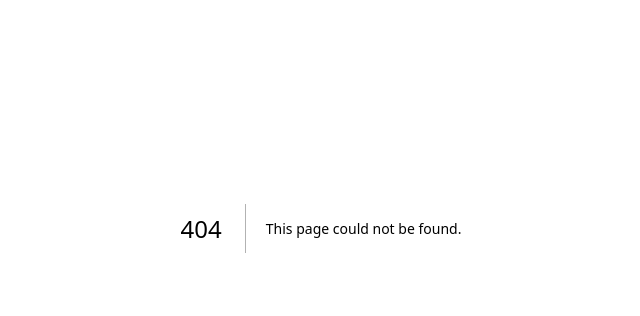
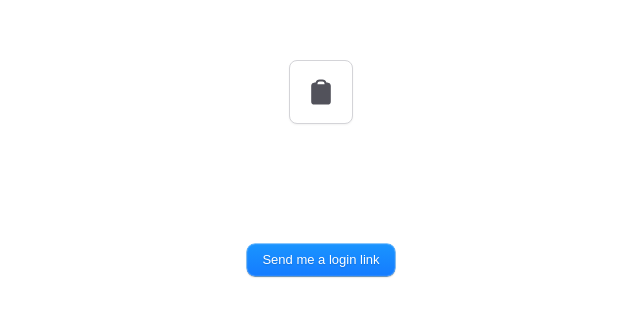
Before and after one commit to parthm-98/play, a Next.js app: page /animations-dev/buttons in a window 1280 px wide. Before the commit this address had no page. Shown: the part 172-488 px from the top of the page, without its empty margins (319-959 px from the left). Built offline with nearby package versions, Linux system fonts and the light colour scheme.

Commit message:
completed the basics

```diff
--- /dev/null
+++ b/app/animations-dev/buttons/components/copy.tsx
@@ -0,0 +1,37 @@
+"use client";
+
+import { CheckCircleIcon, ClipboardIcon } from "@heroicons/react/20/solid";
+import { AnimatePresence, motion } from "motion/react";
+import { useState } from "react";
+
+const buttonCopy = {
+  idle: <ClipboardIcon className="size-7 text-zinc-600" />,
+  check: <CheckCircleIcon className="size-7 text-zinc-600" />,
+};
+
+export default function CopyButton() {
+  const [buttonState, setButtonState] = useState<"idle" | "check">("idle");
+  return (
+    <button
+      className="flex items-center justify-center w-16 h-16 bg-white border border-zinc-300 rounded-lg shadow-sm hover:shadow-md transition-colors"
+      onClick={() => {
+        setButtonState("check");
+
+        setTimeout(() => {
+          setButtonState("idle");
+        }, 1000);
+      }}
+    >
+      <AnimatePresence mode="wait" initial={false}>
+        <motion.span
+          initial={{ opacity: 0, scale: 0 }}
+          animate={{ opacity: 1, scale: 1 }}
+          exit={{ opacity: 0 }}
+          key={buttonState}
+        >
+          {buttonCopy[buttonState]}
+        </motion.span>
+      </AnimatePresence>
+    </button>
+  );
+}
--- /dev/null
+++ b/app/animations-dev/buttons/components/login.tsx
@@ -0,0 +1,50 @@
+"use client";
+
+import { useState } from "react";
+import { Spinner } from "./spinner";
+import "./styles.css";
+import { AnimatePresence, motion } from "motion/react";
+
+const buttonCopy = {
+  idle: "Send me a login link",
+  loading: <Spinner size={16} color="rgba(255, 255, 255, 0.65)" />,
+  success: "Login link sent!",
+};
+
+export default function SmoothButton() {
+  const [buttonState, setButtonState] = useState<
+    "idle" | "loading" | "success"
+  >("idle");
+
+  return (
+    <div className="outer-wrapper">
+      <button
+        className="blue-button"
+        disabled={buttonState !== "idle"}
+        onClick={() => {
+          // This code is just a placeholder
+          setButtonState("loading");
+
+          setTimeout(() => {
+            setButtonState("success");
+          }, 1750);
+
+          setTimeout(() => {
+            setButtonState("idle");
+          }, 3500);
+        }}
+      >
+        <AnimatePresence mode="popLayout">
+          <motion.span
+            initial={{ y: -10, opacity: 0 }}
+            animate={{ y: 0, opacity: 1 }}
+            exit={{ y: 10, opacity: 0 }}
+            key={buttonState}
+          >
+            {buttonCopy[buttonState]}
+          </motion.span>
+        </AnimatePresence>
+      </button>
+    </div>
+  );
+}
--- /dev/null
+++ b/app/animations-dev/buttons/components/spinner.tsx
@@ -0,0 +1,29 @@
+import { clsx } from "clsx";
+import "./styles.css";
+
+const bars = Array(12).fill(0);
+
+type SpinnerProps = {
+  color: string;
+  size?: number;
+};
+
+export function Spinner({ color, size = 20 }: SpinnerProps) {
+  return (
+    <div
+      className="wrapper"
+      style={
+        {
+          "--spinner-size": `${size}px`,
+          "--spinner-color": color,
+        } as React.CSSProperties
+      }
+    >
+      <div className="spinner">
+        {bars.map((_, i) => (
+          <div className="bar" key={`spinner-bar-${i}`} />
+        ))}
+      </div>
+    </div>
+  );
+}
--- /dev/null
+++ b/app/animations-dev/buttons/components/styles.css
@@ -0,0 +1,123 @@
+.blue-button {
+    border-radius: 8px;
+    font-weight: 500;
+    font-size: 13px;
+    height: 32px;
+    width: 148px;
+    overflow: hidden;
+    background: linear-gradient(180deg, #1994ff 0%, #157cff 100%);
+    box-shadow:
+        0px 0px 1px 1px rgba(255, 255, 255, 0.08) inset,
+        0px 1px 1.5px 0px rgba(0, 0, 0, 0.32),
+        0px 0px 0px 0.5px #1a94ff;
+    position: relative;
+}
+
+.blue-button span {
+    display: flex;
+    width: 100%;
+    align-items: center;
+    justify-content: center;
+    color: white;
+    text-shadow: 0px 1px 1.5px rgba(0, 0, 0, 0.16);
+}
+
+.outer-wrapper {
+    display: flex;
+    padding: 120px 40px;
+    justify-content: center;
+}
+
+.wrapper {
+    height: var(--spinner-size, 20px);
+    width: var(--spinner-size, 20px);
+}
+
+.spinner {
+    position: relative;
+    top: 50%;
+    left: 50%;
+    height: var(--spinner-size, 20px);
+    width: var(--spinner-size, 20px);
+}
+
+.bar {
+    animation: spin 1.2s linear infinite;
+    background: var(--spinner-color);
+    border-radius: 6px;
+    height: 8%;
+    left: -10%;
+    position: absolute;
+    top: -3.9%;
+    width: 24%;
+}
+
+.bar:nth-child(1) {
+    animation-delay: -1.2s;
+    transform: rotate(0.0001deg) translate(146%);
+}
+
+.bar:nth-child(2) {
+    animation-delay: -1.1s;
+    transform: rotate(30deg) translate(146%);
+}
+
+.bar:nth-child(3) {
+    animation-delay: -1s;
+    transform: rotate(60deg) translate(146%);
+}
+
+.bar:nth-child(4) {
+    animation-delay: -0.9s;
+    transform: rotate(90deg) translate(146%);
+}
+
+.bar:nth-child(5) {
+    animation-delay: -0.8s;
+    transform: rotate(120deg) translate(146%);
+}
+
+.bar:nth-child(6) {
+    animation-delay: -0.7s;
+    transform: rotate(150deg) translate(146%);
+}
+
+.bar:nth-child(7) {
+    animation-delay: -0.6s;
+    transform: rotate(180deg) translate(146%);
+}
+
+.bar:nth-child(8) {
+    animation-delay: -0.5s;
+    transform: rotate(210deg) translate(146%);
+}
+
+.bar:nth-child(9) {
+    animation-delay: -0.4s;
+    transform: rotate(240deg) translate(146%);
+}
+
+.bar:nth-child(10) {
+    animation-delay: -0.3s;
+    transform: rotate(270deg) translate(146%);
+}
+
+.bar:nth-child(11) {
+    animation-delay: -0.2s;
+    transform: rotate(300deg) translate(146%);
+}
+
+.bar:nth-child(12) {
+    animation-delay: -0.1s;
+    transform: rotate(330deg) translate(146%);
+}
+
+@keyframes spin {
+    0% {
+        opacity: 1;
+    }
+
+    100% {
+        opacity: 0.15;
+    }
+}
--- /dev/null
+++ b/app/animations-dev/buttons/page.tsx
@@ -0,0 +1,13 @@
+"use client";
+
+import CopyButton from "./components/copy";
+import SmoothButton from "./components/login";
+
+export default function Home() {
+  return (
+    <div className="flex flex-col items-center justify-center w-[600px] mx-auto h-dvh">
+      <CopyButton />
+      <SmoothButton />
+    </div>
+  );
+}
--- /dev/null
+++ b/app/animations-dev/height/page.tsx
@@ -0,0 +1,45 @@
+"use client";
+
+import { motion } from "motion/react";
+import { useState } from "react";
+import useMeasure from "react-use-measure";
+
+export default function Example() {
+  const [showExtraContent, setShowExtraContent] = useState(false);
+  const [ref, bounds] = useMeasure();
+  return (
+    <div className="grid h-screen w-screen grid-rows-[40%_60%] bg-[#0d0d0d]">
+      <div className="flex items-center justify-center">
+        <button
+          className="bg-white py-2 px-4 rounded-lg text-sm font-medium text-[#0d0d0d]"
+          onClick={() => setShowExtraContent((b) => !b)}
+        >
+          Toggle Height
+        </button>
+      </div>
+      <div className="flex justify-center items-center overflow-hidden">
+        <motion.div
+          className="flex flex-col bg-white rounded-2xl w-80 gap-2 max-h-full overflow-y-auto"
+          animate={{ height: bounds.height }}
+        >
+          <div ref={ref} className=" p-4">
+            <h1 className="font-semibold">
+              Fake Family Drawer {bounds.height}
+            </h1>
+            <p>
+              This is a fake family drawer. Animating height is tricky, but
+              satisfying when it works.
+            </p>
+            {showExtraContent ? (
+              <p>
+                This extra content will change the height of the drawer. Some
+                even more content to make the drawer taller and taller and
+                taller... Maybe even scrollable.
+              </p>
+            ) : null}
+          </div>
+        </motion.div>
+      </div>
+    </div>
+  );
+}
--- /dev/null
+++ b/app/animations-dev/highlight-animation/page.tsx
@@ -0,0 +1,56 @@
+"use client";
+import { useState } from "react";
+import { MotionConfig, motion } from "motion/react";
+
+const TABS = ["Saved Sites", "Collections", "48 following", "32 Followers"];
+
+export default function HighlightAnimation() {
+  const [activeTab, setActiveTab] = useState(TABS[0]);
+  const [direction, setDirection] = useState<"vertical" | "horizontal">(
+    "horizontal"
+  );
+
+  return (
+    <div className="flex items-center relative w-[600px] h-64 mx-auto">
+      <ul
+        className={`mx-auto flex w-fit gap-2 ${direction === "horizontal" ? "flex-row justify-center" : "flex-col items-start"}`}
+      >
+        {TABS.map((tab) => (
+          <li
+            className={`relative cursor-pointer px-2 py-1 text-sm outline-none transition-colors ${activeTab === tab ? "text-gray-800" : "text-gray-700"}`}
+            key={tab}
+            onMouseLeave={() => setActiveTab(tab)}
+            onMouseOver={() => setActiveTab(tab)}
+          >
+            {activeTab === tab ? (
+              <div className="absolute inset-0 rounded-lg bg-black/5" />
+            ) : null}
+            <span className="relative text-inherit">{tab}</span>
+          </li>
+        ))}
+      </ul>
+      <button
+        onClick={() =>
+          setDirection(direction === "vertical" ? "horizontal" : "vertical")
+        }
+        className="absolute bottom-2 right-2 flex h-8 w-8 items-center justify-center rounded-lg text-black opacity-50 hover:bg-black/10 hover:opacity-100 transition-all"
+      >
+        <motion.svg
+          initial={false}
+          animate={{ rotate: direction === "vertical" ? 0 : 90 }}
+          className="size-3"
+          viewBox="0 0 19 16"
+          fill="none"
+          xmlns="http://www.w3.org/2000/svg"
+        >
+          <path
+            fillRule="evenodd"
+            clipRule="evenodd"
+            d="M11 0.482178L18.5178 7.9999L11 15.5177L9.2322 13.7499L13.7322 9.2499H0V6.7499H13.7322L9.2322 2.24995L11 0.482178Z"
+            fill="currentColor"
+          />
+        </motion.svg>
+      </button>
+    </div>
+  );
+}
```
